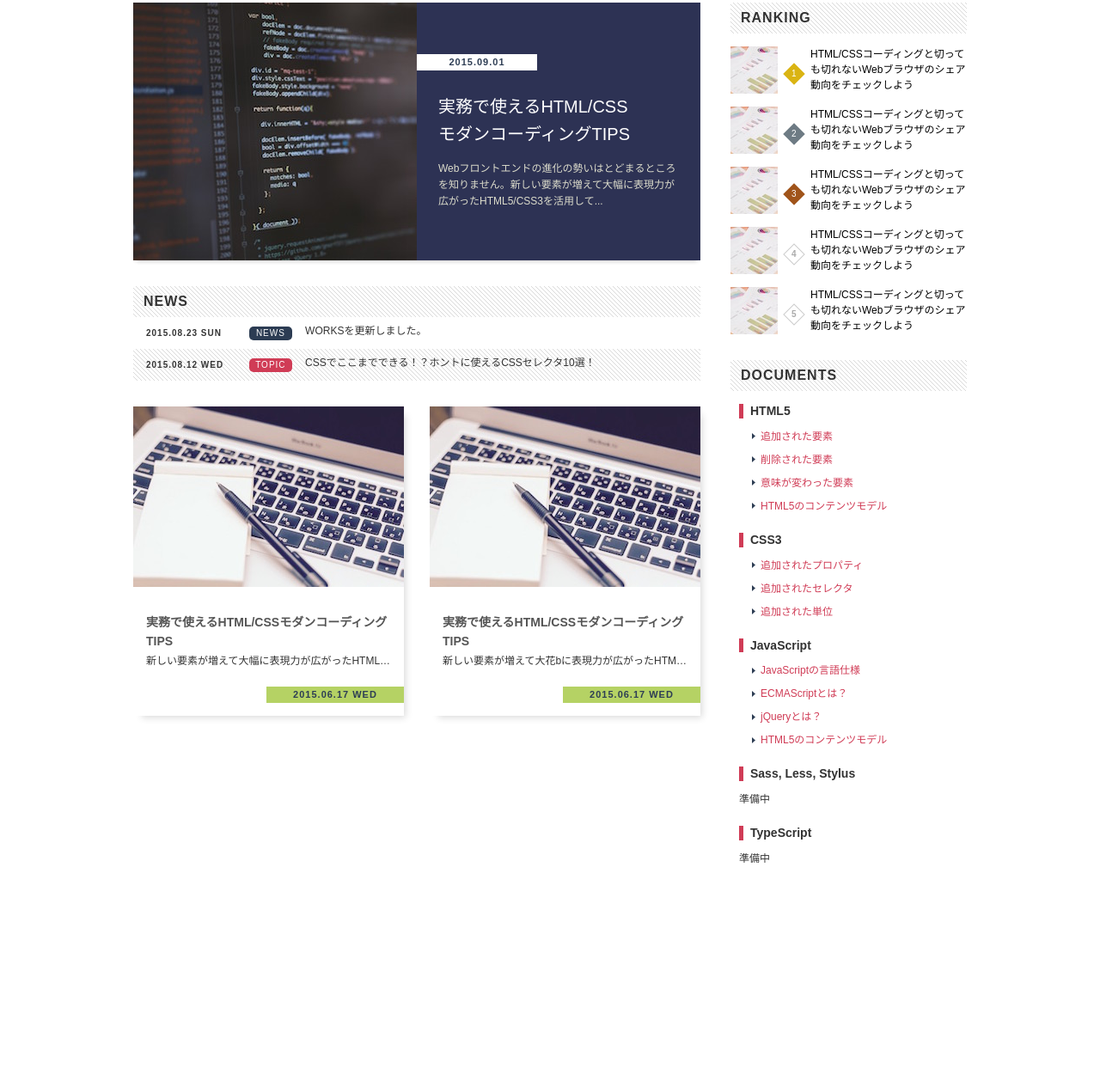
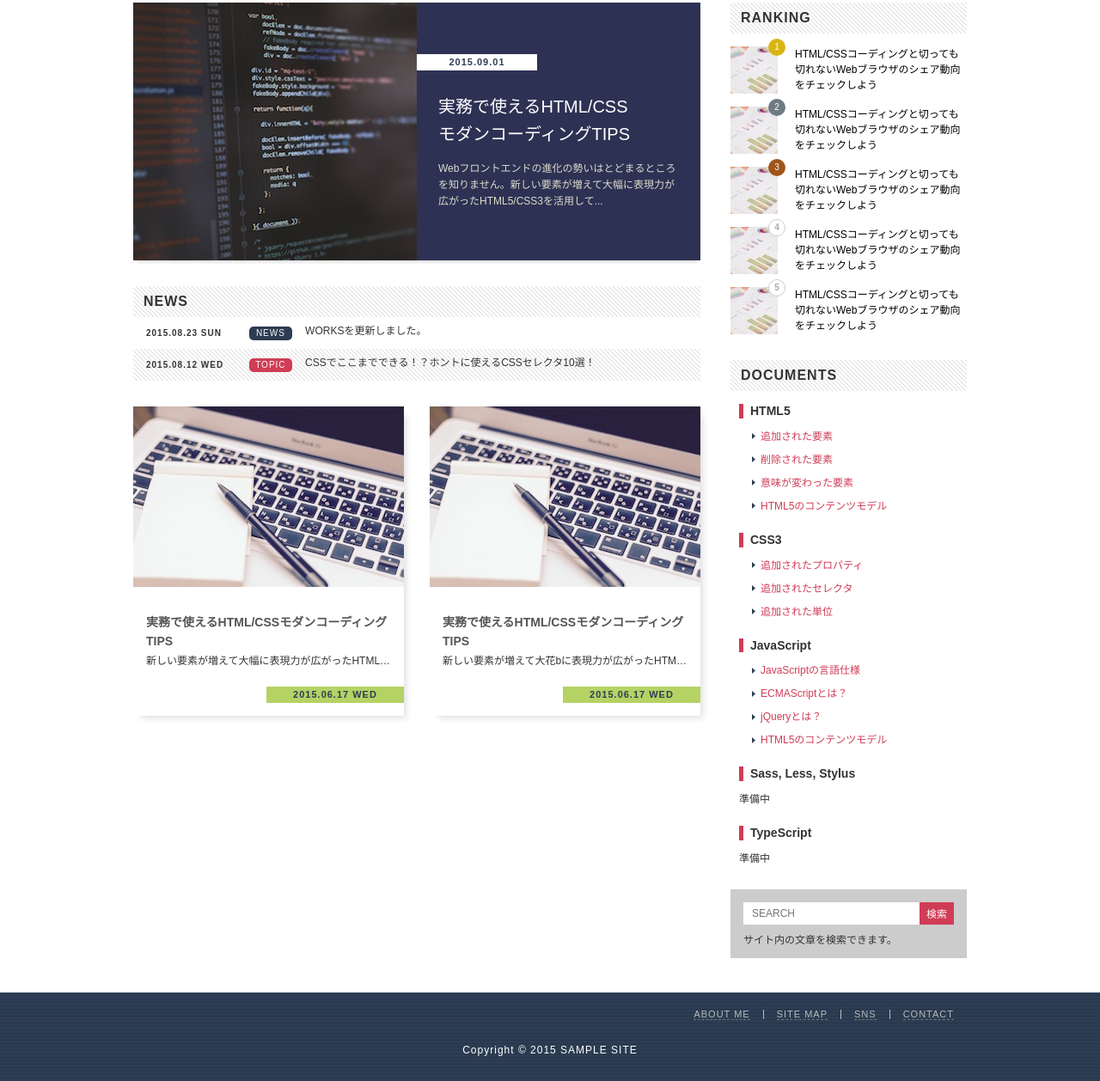
Before and after one commit to hayato0309/html-css-modern-coding, a plain HTML site: page standard-layout/index.html in a window 1280 px wide. Shown: the part 166-1424 px from the top of the page at 86% size. Before the commit the page ends 1241 px from the top, so only its background shows below. Drawn offline with Linux system fonts and the light colour scheme.

Commit message:
part1 completed

```diff
--- a/standard-layout/css/style.css
+++ b/standard-layout/css/style.css
@@ -249,6 +249,7 @@ Sidenemu - Ranking
   counter-reset: ranking;
 }
 .ranking .ranking-item {
+  position: relative;
   margin-top: 15px;
 }
 .ranking .ranking-item a {
@@ -262,16 +263,17 @@ Sidenemu - Ranking
 .ranking .image {
   width: 55px;
   height: 55px;
+  margin-right: 20px;
 }
 .ranking .text {
   display: inline-block;
-  width: 182px;
+  width: 200px;
   color: #000;
   vertical-align: top;
   font-size: 1.2rem;
   line-height: 1.5;
 }
-.ranking .order {
+/* .ranking .order {
   display: inline-block;
   width: 18px;
   height: 18px;
@@ -285,6 +287,20 @@ Sidenemu - Ranking
   -webkit-transform: rotate(45deg);
   -ms-transform: rotate(45deg);
   transform: rotate(45deg);
+} */
+.ranking .order {
+  position: absolute;
+  top: -9px;
+  left: 44px;
+  width: 20px;
+  height: 20px;
+  border: 1px solid #ccc;
+  border-radius: 50%;
+  background-color: #fff;
+  color: #aaa;
+  text-align: center;
+  font-weight: bold;
+  line-height: 18px;
 }
 .ranking .ranking-item:nth-of-type(1) .order,
 .ranking .ranking-item:nth-of-type(2) .order,
@@ -303,7 +319,7 @@ Sidenemu - Ranking
 .ranking .ranking-item:nth-of-type(3) .order {
   background-color: #a0541a;
 }
-.ranking .order::before {
+/* .ranking .order::before {
   content: counter(ranking);
   counter-increment: ranking;
   display: inline-block;
@@ -311,6 +327,16 @@ Sidenemu - Ranking
   -webkit-transform: rotate(-45deg);
   -ms-transform: rotate(-45deg);
   transform: rotate(-45deg);
+} */
+.ranking .order::before {
+  content: counter(ranking);
+  counter-increment: ranking;
+  font-size: 1.0rem;
+}
+.ranking .ranking-item:nth-of-type(1) .order,
+.ranking .ranking-item:nth-of-type(2) .order,
+.ranking .ranking-item:nth-of-type(3) .order {
+  line-height: 20px;
 }
 
 /* -----------------------
@@ -344,3 +370,70 @@ Sidemenu - Document list
 .documents a:hover {
   text-decoration: underline;
 }
+
+/* -------------------
+Sidemenu - Search box
+-------------------- */
+.search-box {
+  padding: 15px;
+  background-color: #ccc;
+  font-size: 0;
+}
+.search-box > * {
+  font-size: 1.2rem;
+}
+.search-box .search-input {
+  width: 205px;
+  height: 26px;
+  padding: 0 10px;
+  border: none;
+}
+.search-box .search-button {
+  width: 40px;
+  height: 26px;
+  border: none;
+  background-color: #d03c56;
+  color: #fff;
+  cursor: pointer;
+}
+.search-box .text {
+  margin-top: 12px;
+}
+
+/* -----------
+Footer
+----------- */
+.footer {
+  width: 100%;
+  padding: 20px 0 30px;
+  background: #2d3d54 url('../images/bg-footer.gif');
+  color: #fff;
+}
+.horizontal-list {
+  width: 970px;
+  margin: 0 auto;
+  text-align: right;
+  font-size: 0;
+}
+.horizontal-list .horizontal-item {
+  display: inline-block;
+  padding: 0 15px;
+  letter-spacing: 1px;
+}
+.horizontal-list .horizontal-item + .horizontal-item {
+  border-left: 1px solid #bbb;
+}
+.horizontal-list .horizontal-item a {
+  border-bottom: 1px dashed #777;
+  color: #bbb;
+  font-size: 1.1rem;
+  transition: color 0.15s;
+}
+.horizontal-list .horizontal-item a:hover {
+  color: #ddd;
+}
+.copyright {
+  margin-top: 30px;
+  text-align: center;
+  letter-spacing: 1px;
+}
--- a/standard-layout/index.html
+++ b/standard-layout/index.html
@@ -144,9 +144,23 @@
           <p>準備中</p>
         </li>
       </ul>
+      <h2 class="hidden">SEARCH</h2>
+      <form class="search-box">
+        <input class="search-input" type="text" name="search" placeholder="SEARCH">
+        <input class="search-button" type="submit" value="検索">
+        <p class="text">サイト内の文章を検索できます。</p>
+      </form>
     </div>
   </div>
-  <footer class="footer"></footer>
+  <footer class="footer">
+    <ul class="horizontal-list">
+      <li class="horizontal-item"><a href="#">ABOUT ME</a></li>
+      <li class="horizontal-item"><a href="#">SITE MAP</a></li>
+      <li class="horizontal-item"><a href="#">SNS</a></li>
+      <li class="horizontal-item"><a href="#">CONTACT</a></li>
+    </ul>
+    <p class="copyright">Copyright ©︎ 2015 SAMPLE SITE</p>
+  </footer>
 </body>
 
 </html>
```
